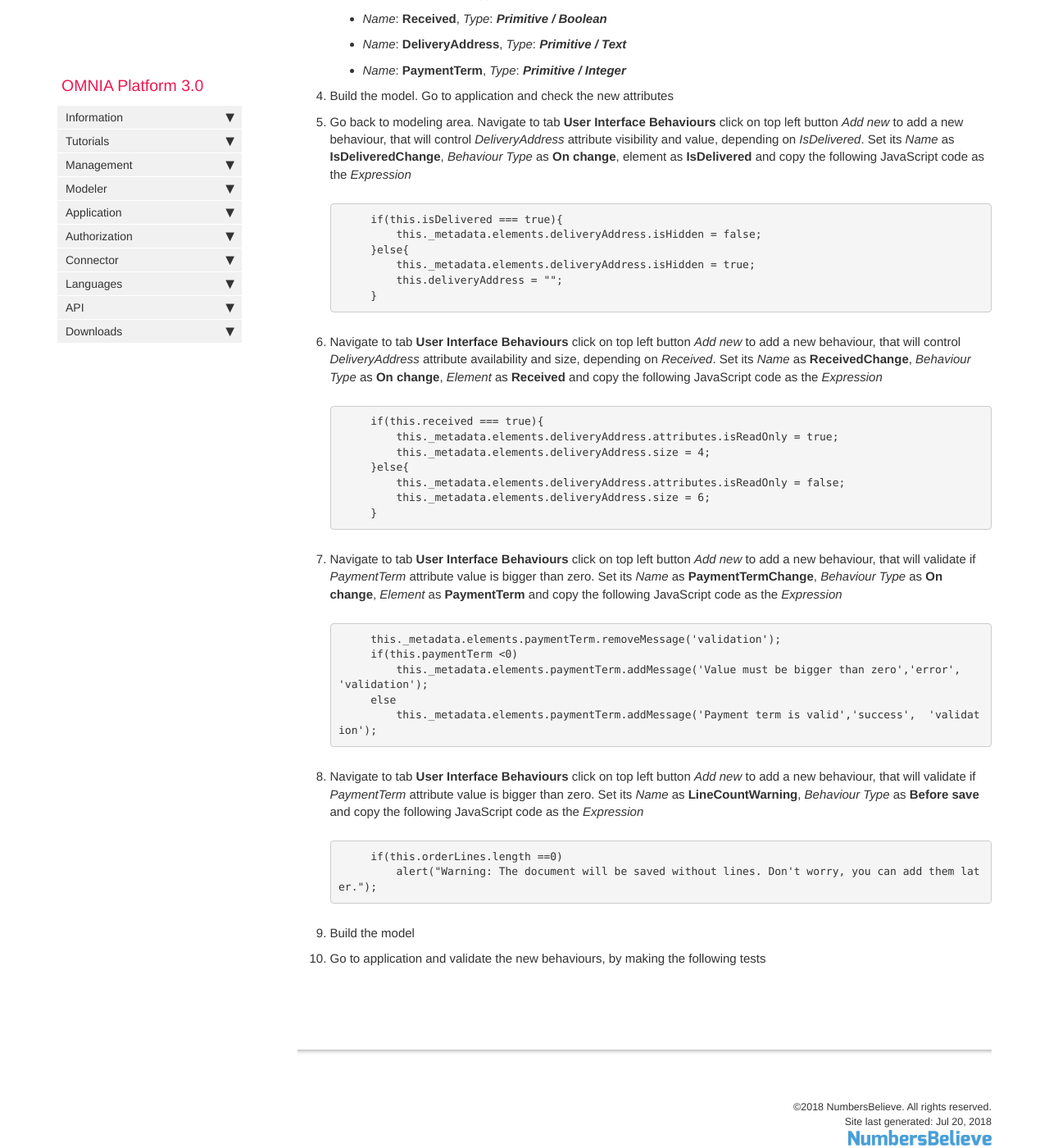
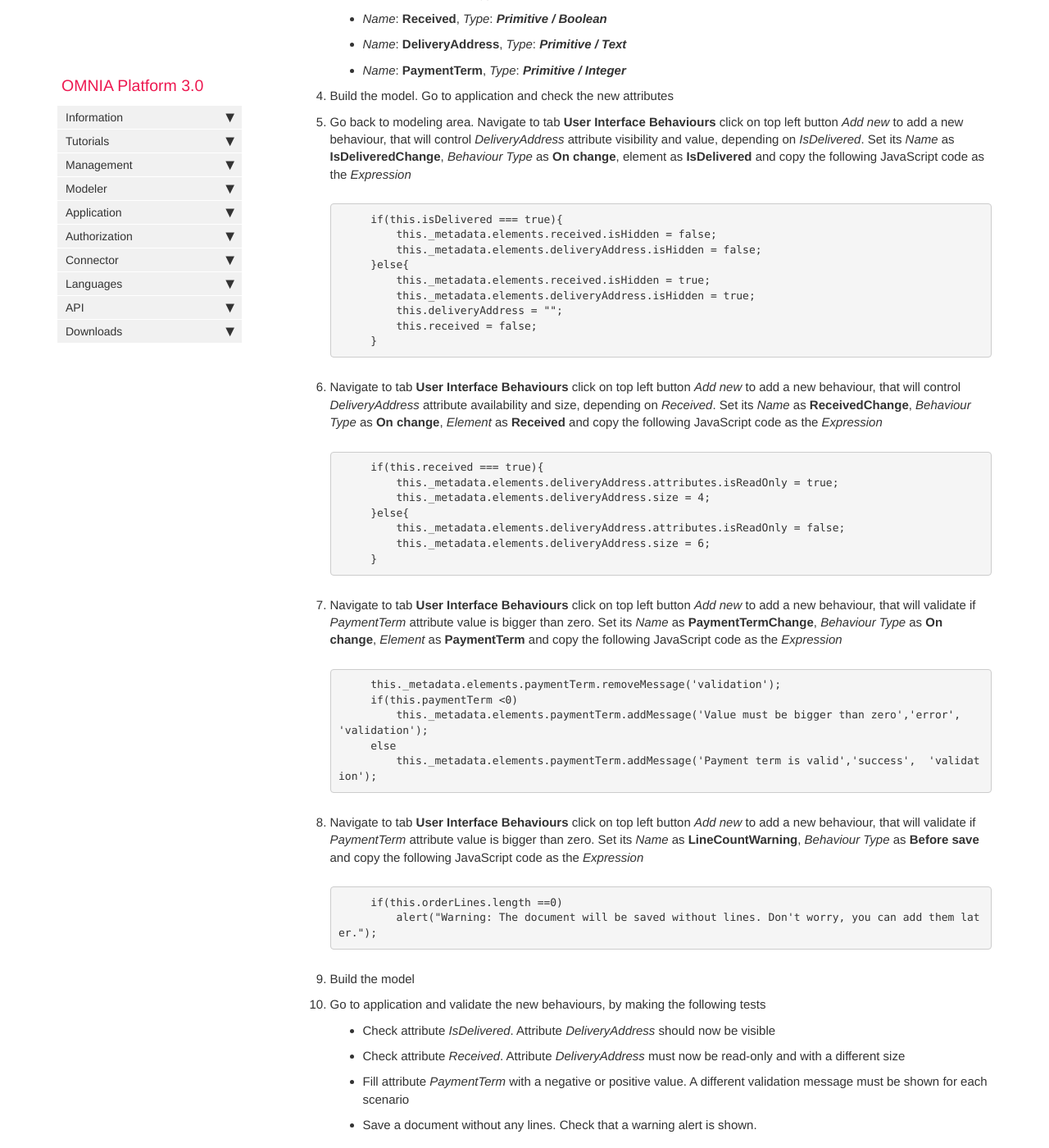
Before and after one commit to daniel8lopes/omnia3, a Jekyll site: the page built from docs/pages/omnia3/Tutorials/omnia3_uiextensibilitytutorial.md, in a window 1280 px wide and 1400 px high, scrolled down 774 px. Shown: the whole window at 82% size. Built offline with Jekyll 4.4.1, drawn with Linux system fonts in a browser that asks for light colours; nearby versions of some CDN libraries; comment, search, counter and statistics services are not loaded.

Commit message:
Update omnia3_uiextensibilitytutorial.md

````diff
--- a/docs/pages/omnia3/Tutorials/omnia3_uiextensibilitytutorial.md
+++ b/docs/pages/omnia3/Tutorials/omnia3_uiextensibilitytutorial.md
@@ -37,10 +37,13 @@ It is necessary to have completed the steps in the  [Beginner tutorial](http://d
 
     ```JavaScript
         if(this.isDelivered === true){
+            this._metadata.elements.received.isHidden = false;
             this._metadata.elements.deliveryAddress.isHidden = false;
         }else{
+            this._metadata.elements.received.isHidden = true;
             this._metadata.elements.deliveryAddress.isHidden = true;
             this.deliveryAddress = "";
+            this.received = false;
         }
     ```
 
@@ -76,3 +79,8 @@ It is necessary to have completed the steps in the  [Beginner tutorial](http://d
 9. Build the model
 
 10. Go to application and validate the new behaviours, by making the following tests
+
+    - Check attribute *IsDelivered*. Attribute *DeliveryAddress* should now be visible
+    - Check attribute *Received*. Attribute *DeliveryAddress* must now be read-only and with a different size
+    - Fill attribute *PaymentTerm* with a negative or positive value. A different validation message must be shown for each scenario
+    - Save a document without any lines. Check that a warning alert is shown.
````
